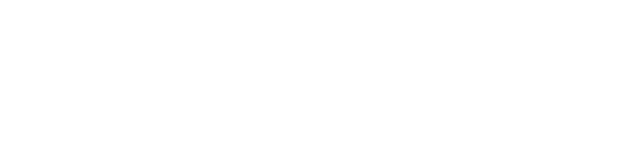
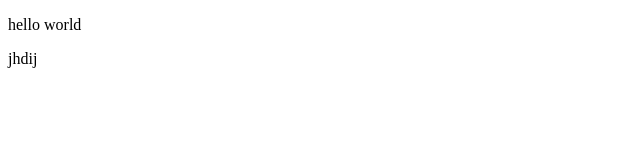
Before and after one commit to biba-krutoi/project, a plain HTML site: page index.html in a window 1280 px wide. Shown: the whole page, without its empty margins (0-640 px from the left). Drawn offline with Linux system fonts and the light colour scheme.

Commit message:
new commkit

```diff
--- a/index.html
+++ b/index.html
@@ -6,6 +6,7 @@
     <title>Document</title>
 </head>
 <body>
-    <p>
+    <p>hello world<p>
+        <p>jhdij</p>
 </body>
 </html>
```
